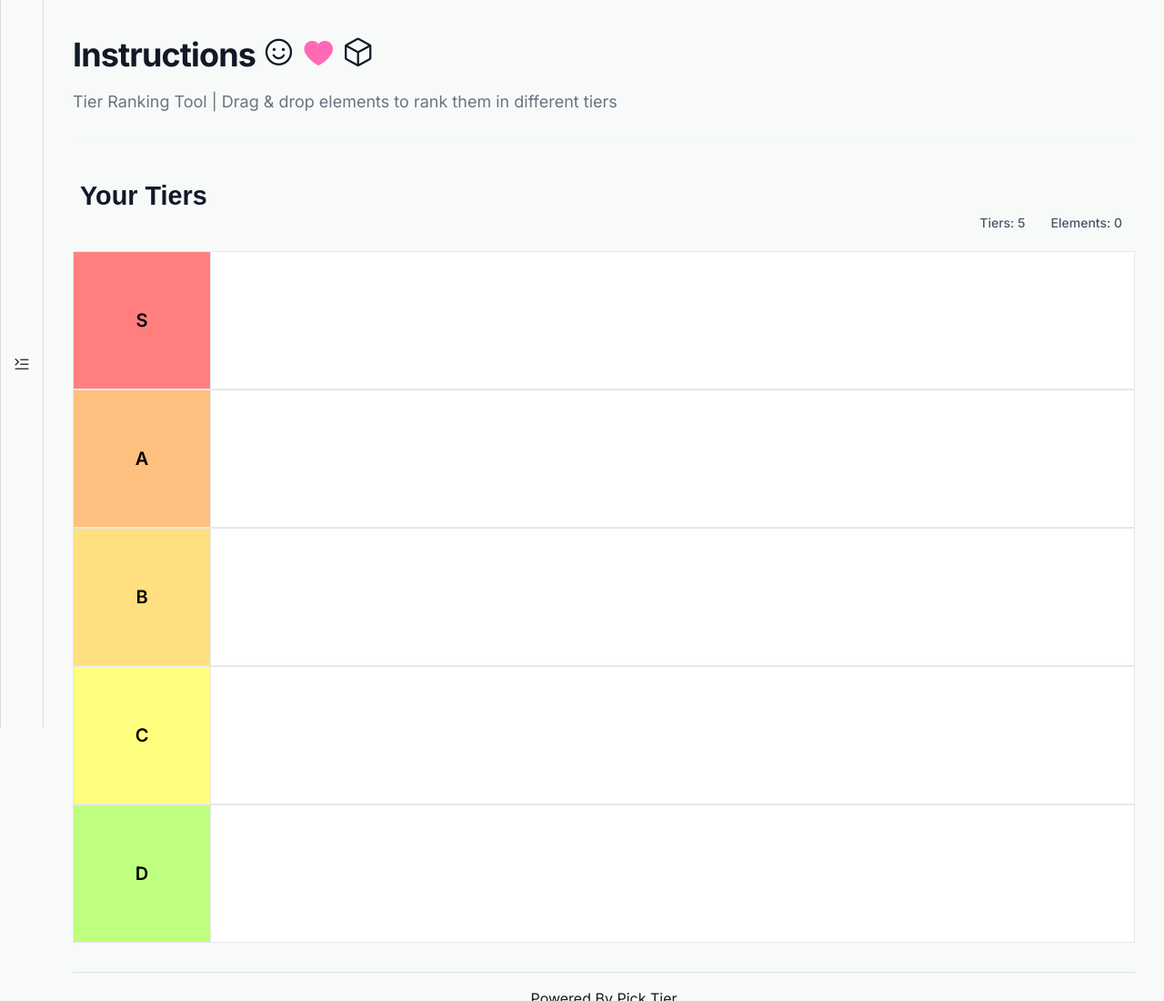
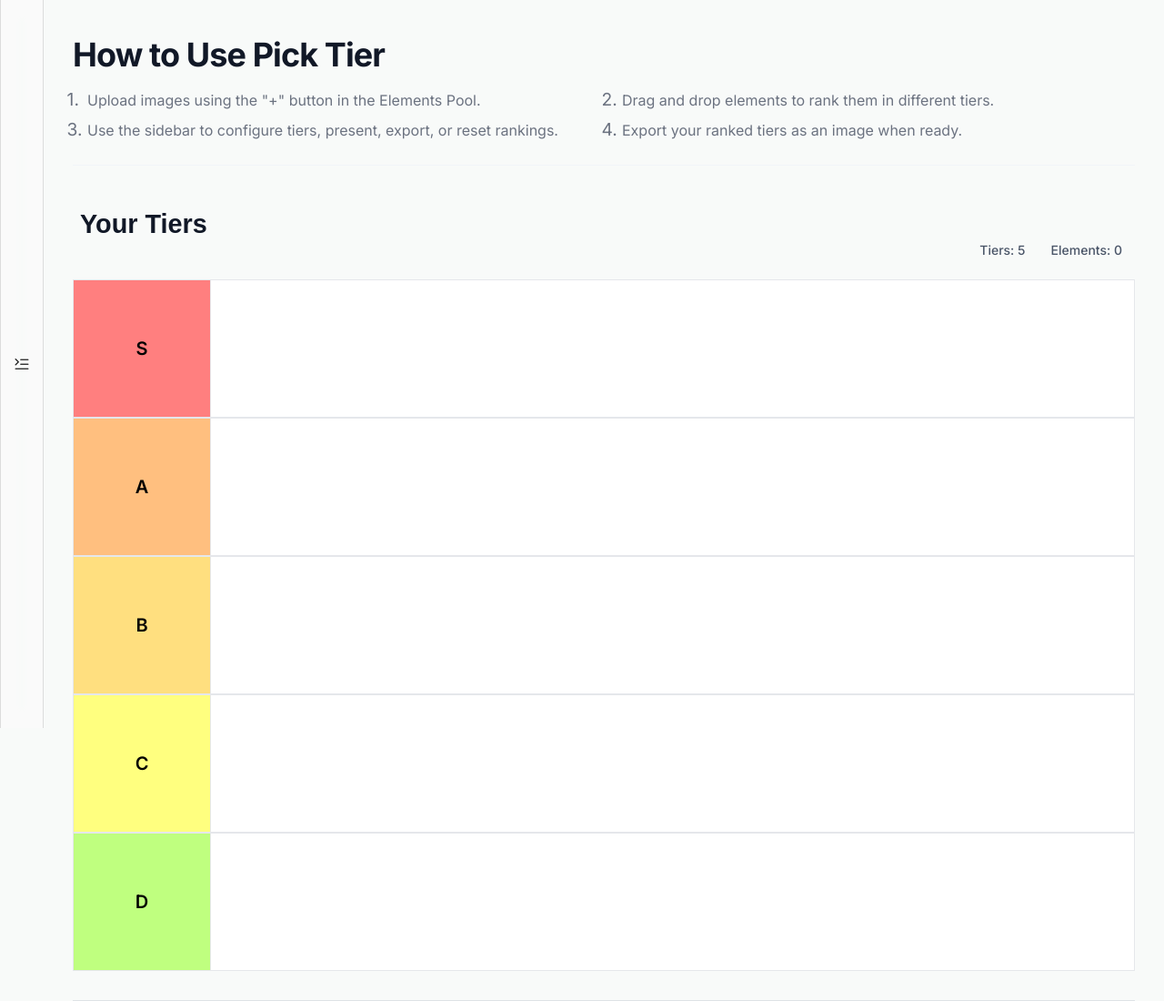
Before and after one commit to JeromeJoh/pick-tier, a website built with Parcel: page index.html in a window 1280 px wide. Shown: the top 1100 px of the page at 91% size. Built offline with nearby package versions, Linux system fonts and the light colour scheme.

Commit message:
feat: add instructions

```diff
--- a/src/css/styles.css
+++ b/src/css/styles.css
@@ -334,6 +334,32 @@ body {
   font-size: 1.125rem;
   color: #6b7280;
   margin: 0;
+}
+
+.steps-list {
+  display: grid;
+  grid-template-columns: repeat(2, minmax(0, 1fr));
+  gap: 8px;
+}
+
+.steps-list p {
+  position: relative;
+  font-size: 1rem;
+  padding-left: 1rem;
+}
+
+.steps-list em {
+  position: absolute;
+  left: -0.4rem;
+  top: -0.25rem;
+  font-size: 1.2rem;
+  font-style: normal;
+}
+
+@media (max-width: 640px) {
+  .steps-list {
+    grid-template-columns: 1fr;
+  }
 }
 
 /* 控制面板 */
--- a/src/js/main.js
+++ b/src/js/main.js
@@ -14,7 +14,6 @@ console.log('🏆 Pick Tier application loaded successfully!');
 
 // TODO: element size 作为基本单位设置其他宽高
 // TODO: 引用 dom-to-image 库
-// TODO: 增加使用说明在 tiers 上方
 // TODO: 修改 tier 背景颜色的方式，使用右键弹出 color picker
 // TODO: 更换 iconfont
 // TODO: 所有的 modal 框样式
--- a/src/js/renderer.js
+++ b/src/js/renderer.js
@@ -125,10 +125,13 @@ export class Renderer {
   renderMainContent() {
     return `
       <div class="content-header">
-        <h1>Instructions  <i class="ph ph-smiley"></i>
-    <i class="ph-fill ph-heart" style="color: hotpink"></i>
-    <i class="ph ph-cube"></i></h1>
-        <p>Tier Ranking Tool | Drag & drop elements to rank them in different tiers</p>
+        <h1>How to Use Pick Tier</h1>
+        <div class="steps-list">
+          <p><em>1.</em> Upload images using the "+" button in the Elements Pool.</p>
+          <p><em>2.</em> Drag and drop elements to rank them in different tiers.</p>
+          <p><em>3.</em> Use the sidebar to configure tiers, present, export, or reset rankings.</p>
+          <p><em>4.</em> Export your ranked tiers as an image when ready.</p>
+        </div>
       </div>
       <div class="tier-container">
         <h2 class="tier-section-title">
```
